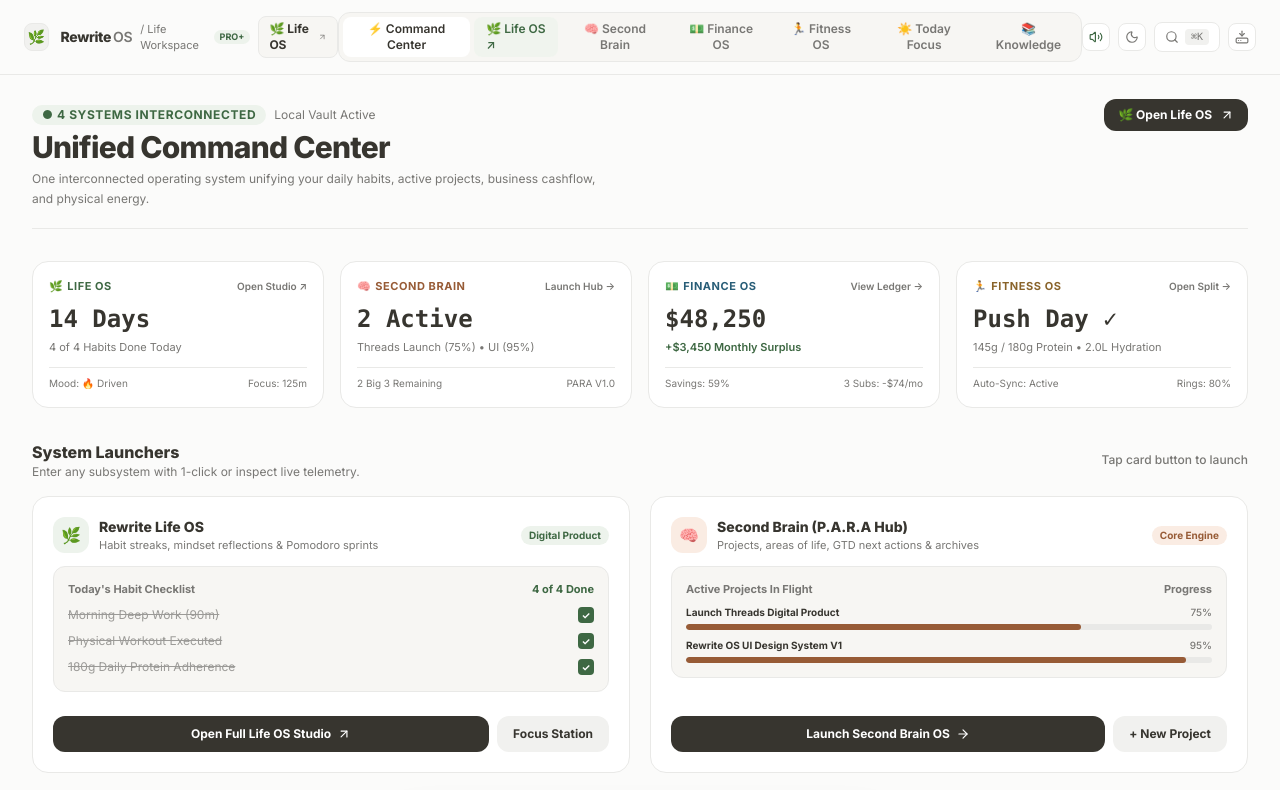
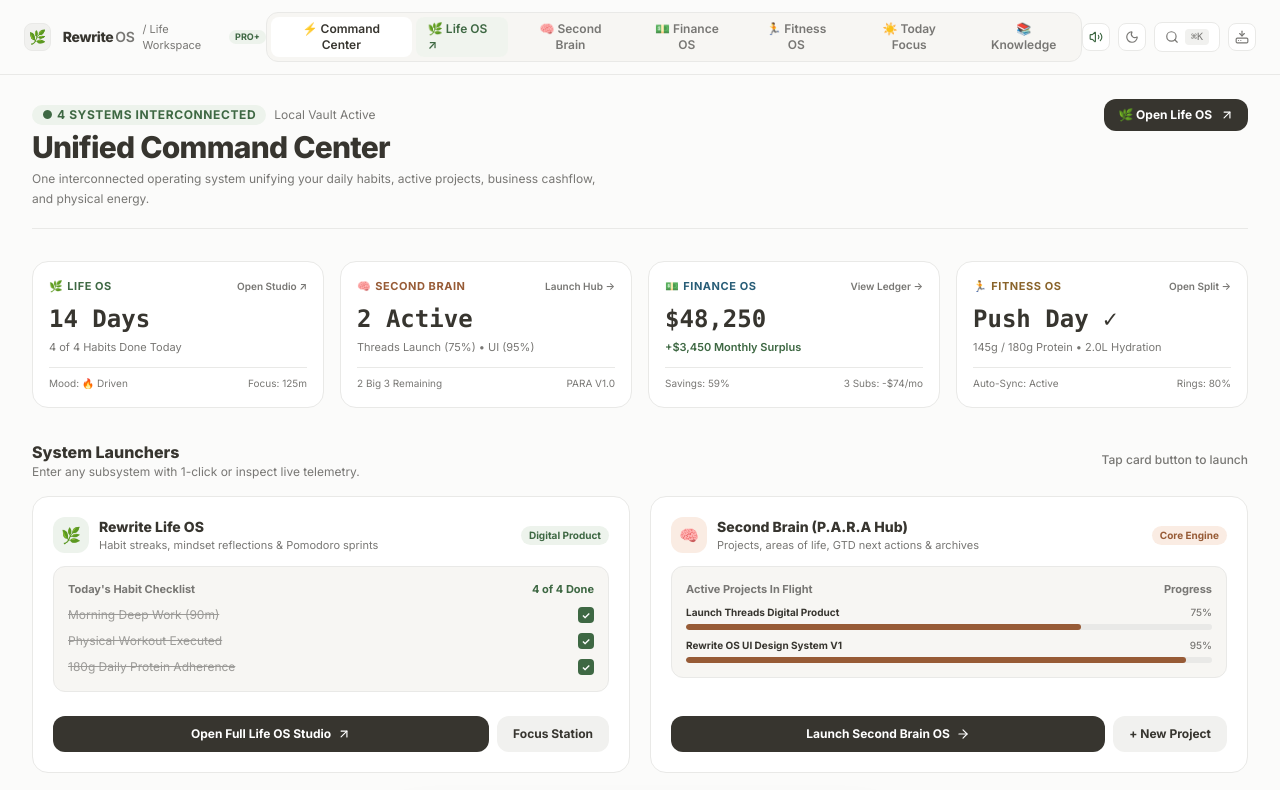
Before and after one commit to itsdecoding/rewriteOS, a plain HTML site: page index.html in a window 1280 px wide. Shown: the top 790 px of the page. Drawn offline with nearby package versions, Linux system fonts and the light colour scheme.

Commit message:
style: remove redundant header chip to ensure pristine navigation alignment

```diff
--- a/index.html
+++ b/index.html
@@ -143,11 +143,6 @@
           <span class="font-extrabold text-sm tracking-tight text-[#37352f] dark:text-[#e3e2e0]">Rewrite<span class="text-[#787774] font-semibold ml-0.5">OS</span></span>
           <span class="text-[11px] text-[#787774] dark:text-[#9b9a97] hidden sm:inline">/ Life Workspace</span>
           <span class="text-[9px] uppercase font-bold px-1.5 py-0.2 rounded-full bg-[#edf3ec] dark:bg-[#233326] text-[#3e6843] dark:text-[#8fc496]">PRO+</span>
-          <!-- Ecosystem Switcher to Life OS -->
-          <a href="life-os.html" class="spring-press hidden sm:flex items-center gap-1.5 text-xs font-bold px-2.5 py-1 rounded-lg bg-[#f7f6f3] dark:bg-[#262626] border border-[#e9e9e7] dark:border-[#333] text-[#37352f] dark:text-white hover:border-[#787774] transition shadow-xs" title="Open Rewrite Life OS Habit & Discipline Tracker">
-            <span>🌿 Life OS</span>
-            <i data-lucide="arrow-up-right" class="w-3 h-3 text-[#787774]"></i>
-          </a>
         </div>
       </div>
     </div>
```
